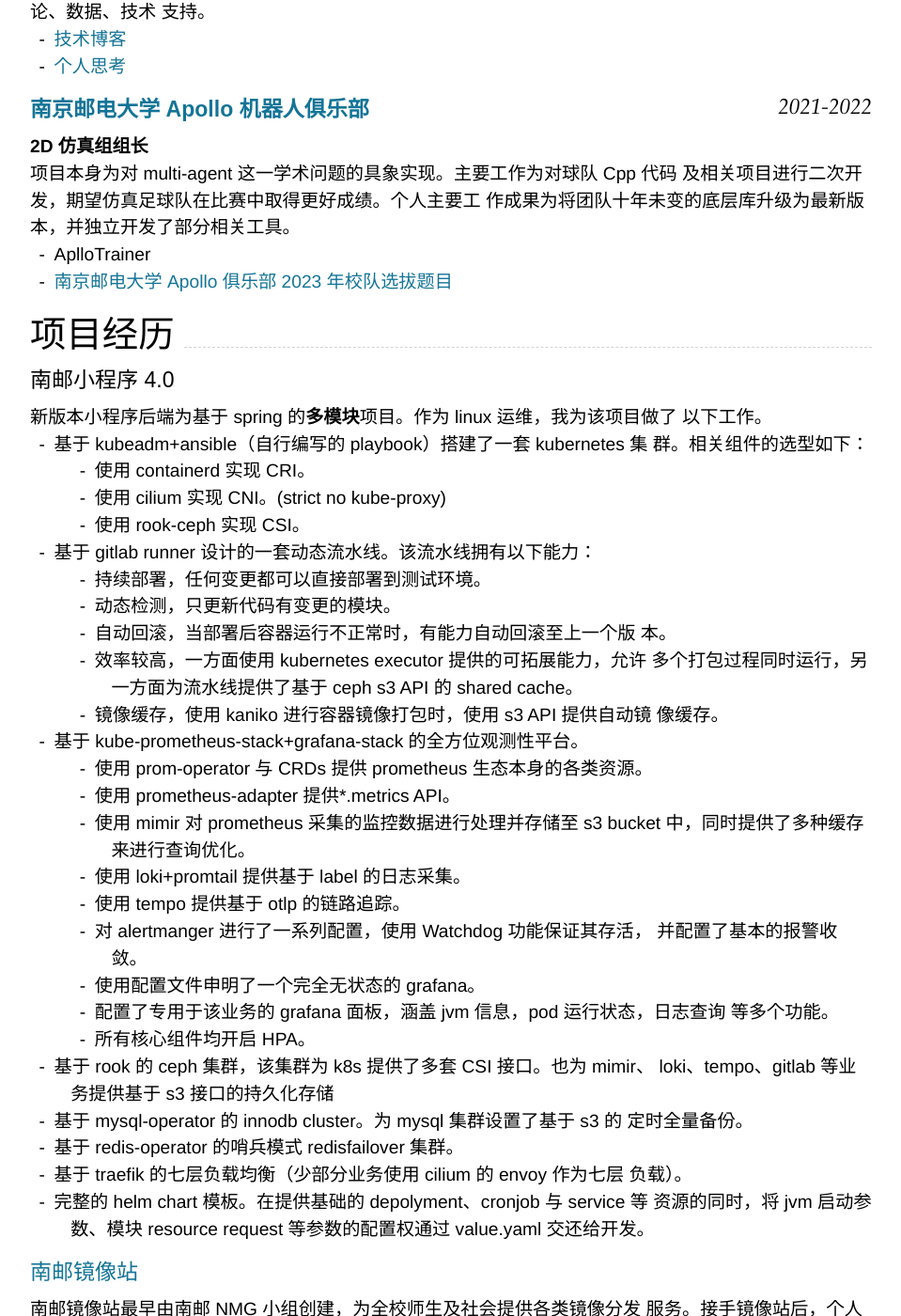
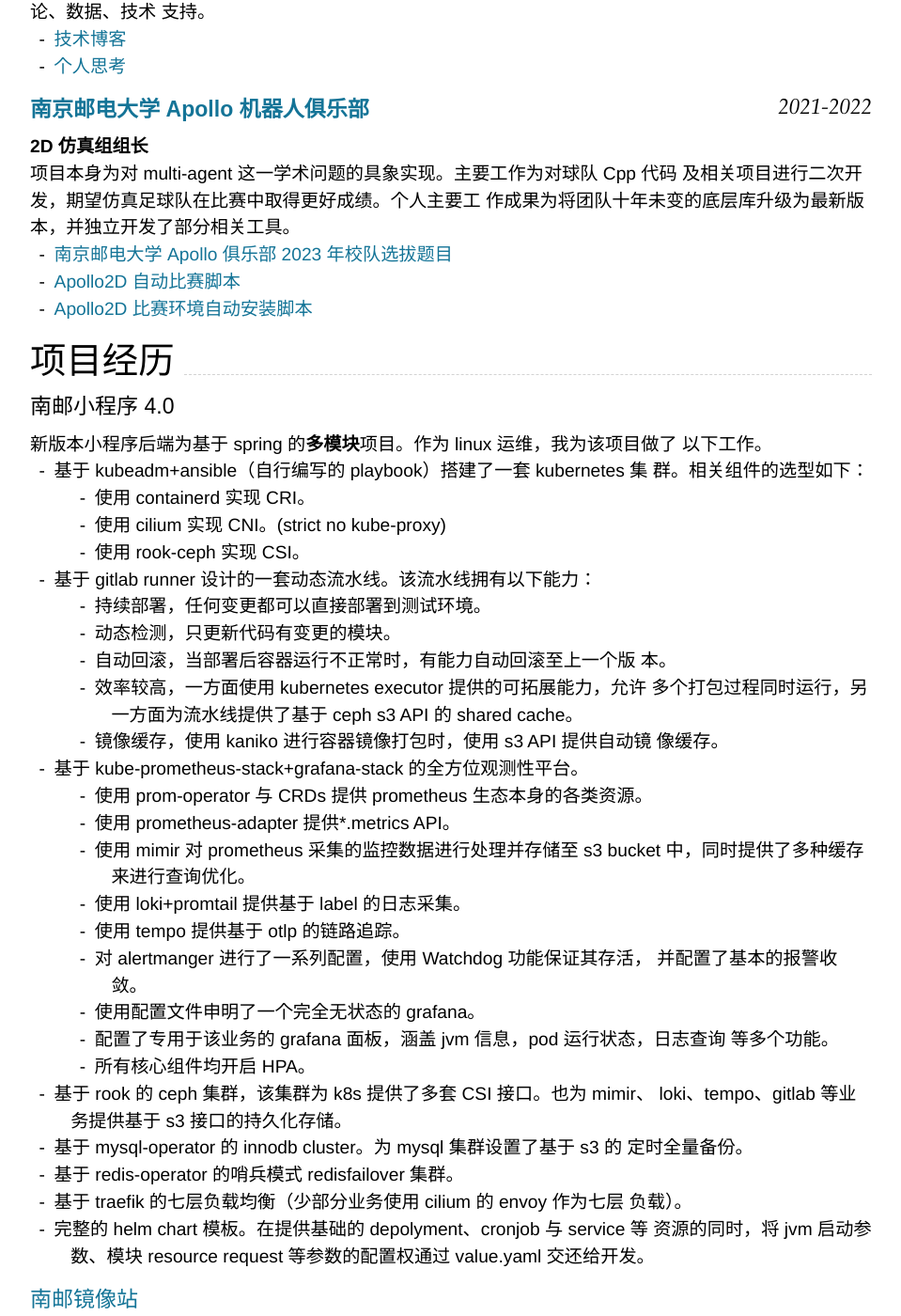
Before and after one commit to kawhicurry/resume, a Jekyll site: the page built from index.md, in a window 1280 px wide and 1400 px high, scrolled down 740 px. Shown: the whole window at 94% size, without its empty margins (160-1119 px from the left). Built offline with Jekyll 4.4.1, drawn with Linux system fonts in a browser that asks for light colours; nearby versions of some CDN libraries.

Commit message:
2023/02/03

```diff
--- a/index.md
+++ b/index.md
@@ -50,8 +50,9 @@ Github 地址：[https://github.com/kawhicurry](https://github.com/kawhicurry)
 及相关项目进行二次开发，期望仿真足球队在比赛中取得更好成绩。个人主要工
 作成果为将团队十年未变的底层库升级为最新版本，并独立开发了部分相关工具。
 
-- AplloTrainer
-- [南京邮电大学 Apollo 俱乐部 2023 年校队选拔题目](https://github.com/Apollo2d/NJUPT2023Apollo2D)
+- [南京邮电大学 Apollo 俱乐部 2023 年校队选拔题目](https://github.com/Apollo2d/NJUPT-2022-apollo2d)
+- [Apollo2D 自动比赛脚本](https://github.com/Apollo2d/AutoGame)
+- [Apollo2D 比赛环境自动安装脚本](https://github.com/Apollo2d/Apollo_env_install)
 
 ## 项目经历
 
@@ -89,7 +90,7 @@ Github 地址：[https://github.com/kawhicurry](https://github.com/kawhicurry)
     等多个功能。
   - 所有核心组件均开启 HPA。
 - 基于 rook 的 ceph 集群，该集群为 k8s 提供了多套 CSI 接口。也为 mimir、
-  loki、tempo、gitlab 等业务提供基于 s3 接口的持久化存储
+  loki、tempo、gitlab 等业务提供基于 s3 接口的持久化存储。
 - 基于 mysql-operator 的 innodb cluster。为 mysql 集群设置了基于 s3 的
   定时全量备份。
 - 基于 redis-operator 的哨兵模式 redisfailover 集群。
```
